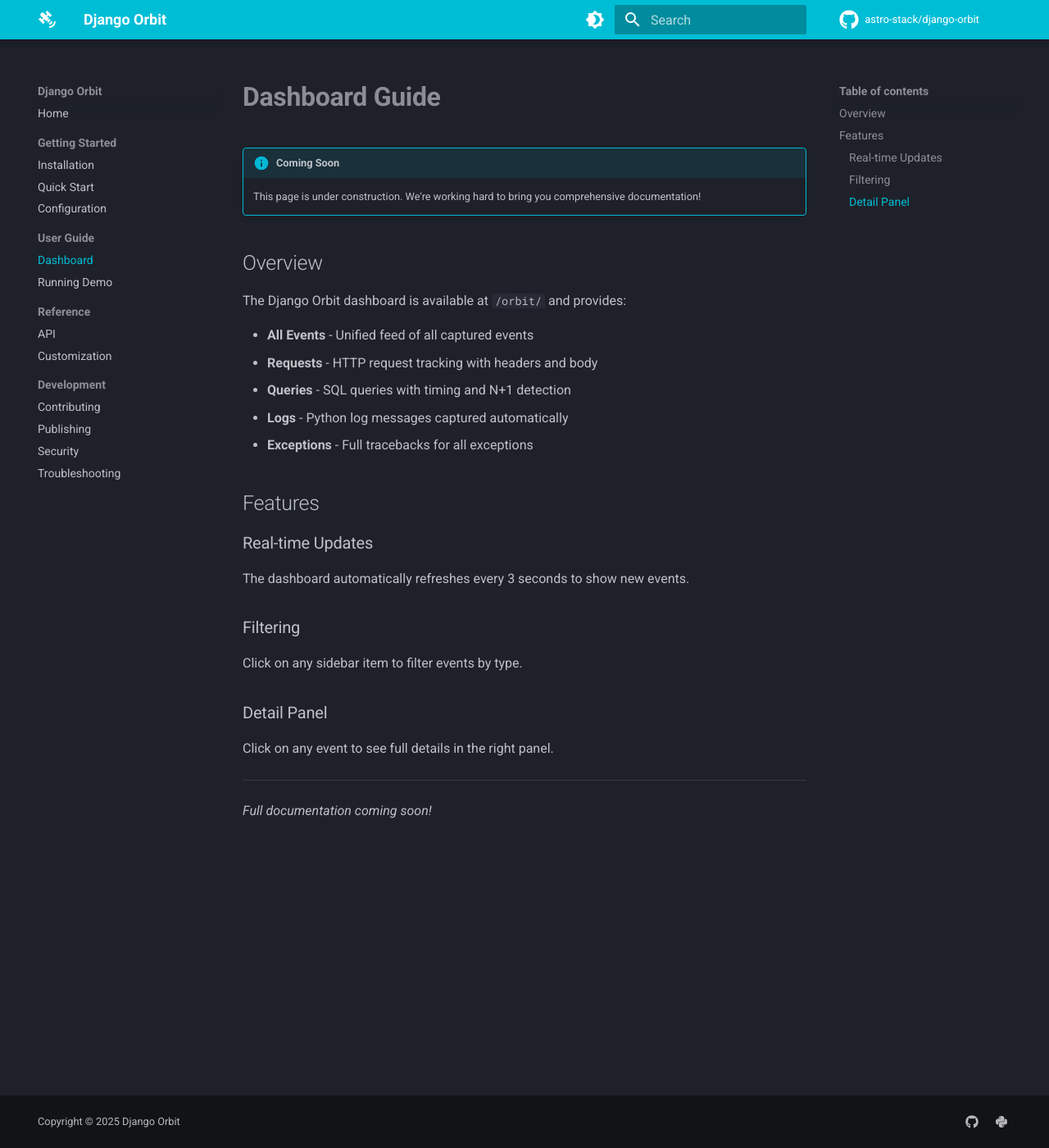
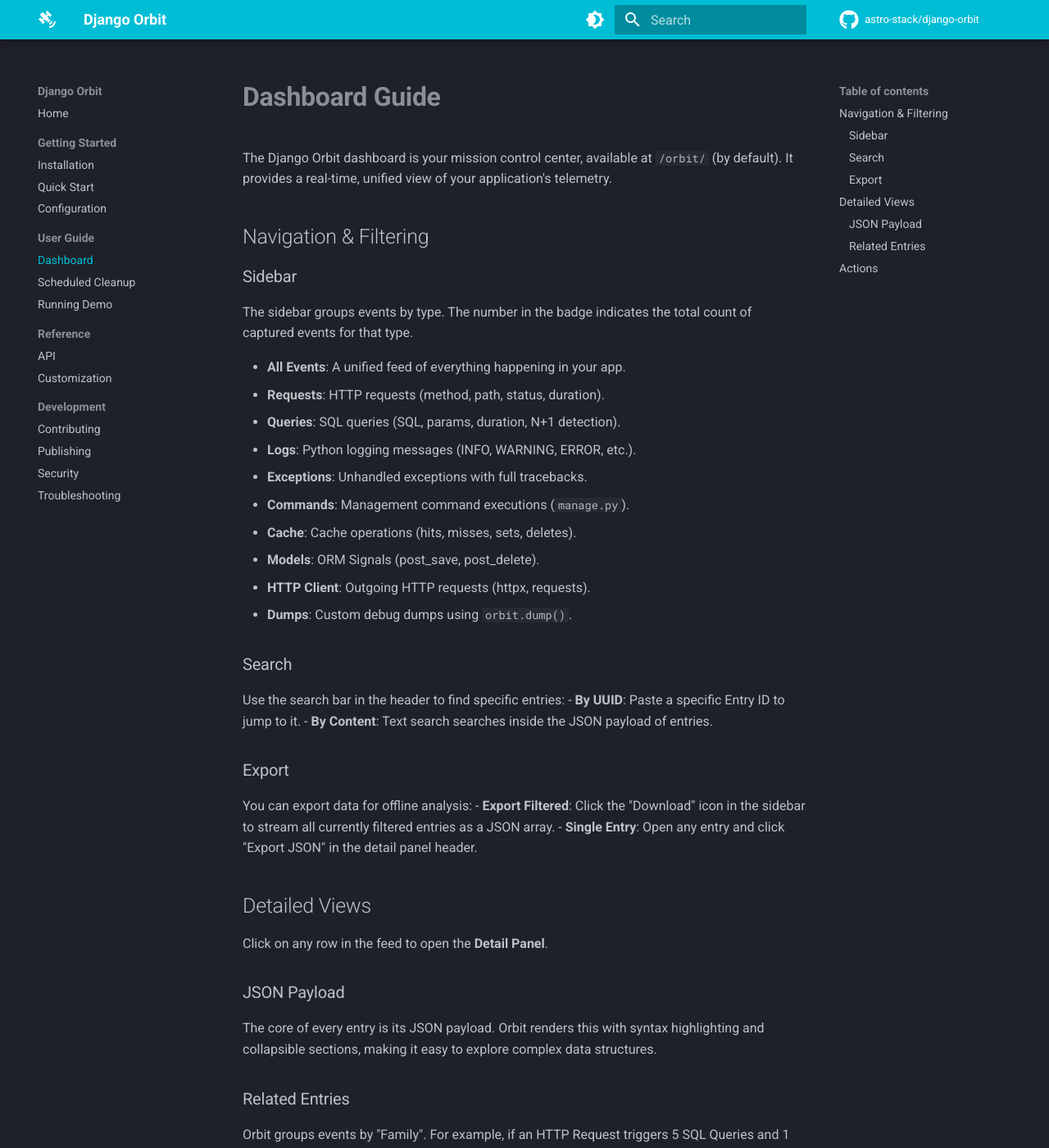
Before and after one commit to astro-stack/django-orbit, an MkDocs documentation site: the page built from docs/dashboard.md, in a window 1280 px wide and 1400 px high. Shown: the whole window at 82% size. Built offline with MkDocs 1.6.1 and Material for MkDocs 9.7.7, drawn with Linux system fonts in a browser that asks for light colours; comment, search, counter and statistics services are not loaded; some of the changed text lies outside the part shown.

Commit message:
docs update

```diff
--- a/docs/dashboard.md
+++ b/docs/dashboard.md
@@ -1,29 +1,46 @@
 # Dashboard Guide
 
-!!! info "Coming Soon"
-    This page is under construction. We're working hard to bring you comprehensive documentation!
+The Django Orbit dashboard is your mission control center, available at `/orbit/` (by default). It provides a real-time, unified view of your application's telemetry.
 
-## Overview
+## Navigation & Filtering
 
-The Django Orbit dashboard is available at `/orbit/` and provides:
+### Sidebar
+The sidebar groups events by type. The number in the badge indicates the total count of captured events for that type.
 
-- **All Events** - Unified feed of all captured events
-- **Requests** - HTTP request tracking with headers and body
-- **Queries** - SQL queries with timing and N+1 detection
-- **Logs** - Python log messages captured automatically
-- **Exceptions** - Full tracebacks for all exceptions
+- **All Events**: A unified feed of everything happening in your app.
+- **Requests**: HTTP requests (method, path, status, duration).
+- **Queries**: SQL queries (SQL, params, duration, N+1 detection).
+- **Logs**: Python logging messages (INFO, WARNING, ERROR, etc.).
+- **Exceptions**: Unhandled exceptions with full tracebacks.
+- **Commands**: Management command executions (`manage.py`).
+- **Cache**: Cache operations (hits, misses, sets, deletes).
+- **Models**: ORM Signals (post_save, post_delete).
+- **HTTP Client**: Outgoing HTTP requests (httpx, requests).
+- **Dumps**: Custom debug dumps using `orbit.dump()`.
 
-## Features
+### Search
+Use the search bar in the header to find specific entries:
+- **By UUID**: Paste a specific Entry ID to jump to it.
+- **By Content**: Text search searches inside the JSON payload of entries.
 
-### Real-time Updates
-The dashboard automatically refreshes every 3 seconds to show new events.
+### Export
+You can export data for offline analysis:
+- **Export Filtered**: Click the "Download" icon in the sidebar to stream all currently filtered entries as a JSON array.
+- **Single Entry**: Open any entry and click "Export JSON" in the detail panel header.
 
-### Filtering
-Click on any sidebar item to filter events by type.
+## Detailed Views
 
-### Detail Panel
-Click on any event to see full details in the right panel.
+Click on any row in the feed to open the **Detail Panel**.
 
----
+### JSON Payload
+The core of every entry is its JSON payload. Orbit renders this with syntax highlighting and collapsible sections, making it easy to explore complex data structures.
 
-*Full documentation coming soon!*
+### Related Entries
+Orbit groups events by "Family". For example, if an HTTP Request triggers 5 SQL Queries and 1 Log message, they will all share the same `family_hash`.
+When viewing the Request, you will see the queries and logs listed in the "Related Entries" section, allowing you to trace the full lifecycle of an operation.
+
+## Actions
+
+- **Pause/Resume**: Stop the live feed to inspect specific entries without rows shifting.
+- **Clear All**: Purge all recorded data from the database.
+- **Refresh**: Manually reload the current view.
--- a/mkdocs.yml
+++ b/mkdocs.yml
@@ -39,6 +39,7 @@
     - Configuration: configuration.md
   - User Guide:
     - Dashboard: dashboard.md
+    - Scheduled Cleanup: scheduling.md
     - Running Demo: running-demo.md
   - Reference:
     - API: api.md
```
Also changed, not shown: CHANGELOG.md (+1 -1 lines), README.md (+12 -11 lines).
